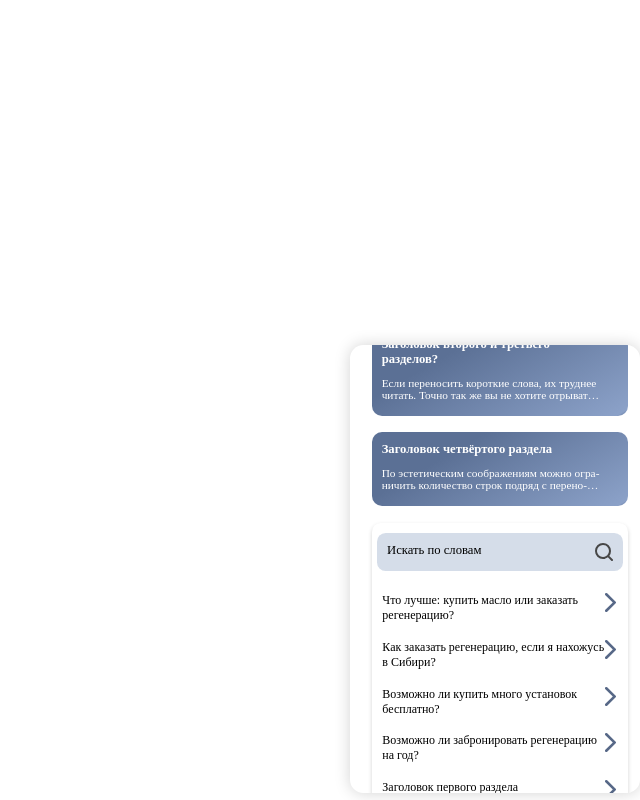
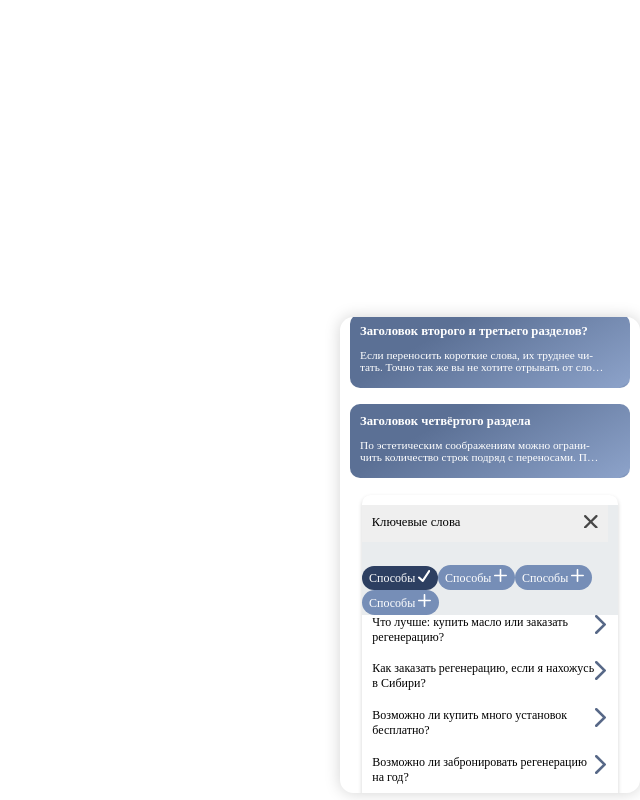
Before and after one commit to julia-888/QA-System, a React (Create React App) app: page / in a window 1280 px wide. Both pictures are taken after a click on the button "Искать по словам". Shown: the whole page, without its empty margins (640-1280 px from the left). Built offline with nearby package versions, Linux system fonts and the light colour scheme.

Commit message:
15 фев 2023 г. 17:18:47

```diff
--- a/src/App.css
+++ /dev/null
@@ -1,42 +0,0 @@
-
-/* default classes */
-.App {
-  margin: 0;
-  /* text-align: center; */
-  /* font-family: 'Montserrat'; */
-}
-
-.App-logo {
-  height: 40vmin;
-  pointer-events: none;
-}
-
-@media (prefers-reduced-motion: no-preference) {
-  .App-logo {
-    animation: App-logo-spin infinite 20s linear;
-  }
-}
-
-.App-header {
-  background-color: #282c34;
-  min-height: 100vh;
-  display: flex;
-  flex-direction: column;
-  align-items: center;
-  justify-content: center;
-  font-size: calc(10px + 2vmin);
-  color: white;
-}
-
-.App-link {
-  color: #61dafb;
-}
-
-@keyframes App-logo-spin {
-  from {
-    transform: rotate(0deg);
-  }
-  to {
-    transform: rotate(360deg);
-  }
-}
--- a/src/App.tsx
+++ b/src/App.tsx
@@ -1,10 +1,10 @@
 import React from 'react';
-import './App.css';
 import QASystem from './components/QASystem';
 
 function App() {
   return (
-    <div className="App">
+    <div>
+      {/* QA-System - окно с приложением */}
         <QASystem/>
     </div>
   );
--- /dev/null
+++ b/src/components/Div.tsx
@@ -0,0 +1,17 @@
+import styled from "styled-components";
+import { adpt } from "../adaptive";
+
+interface DivProps {
+    flexDirection?: string;
+    justifyContent?: string;
+    alignItems?: string;
+
+    borderRadius?: number;
+}
+
+// Стилевая основа для большинства div
+
+export const Div = styled.div`
+    display: flex;
+    font-family: 'Montserrat';
+`
--- a/src/components/KeyWordsDiv.tsx
+++ b/src/components/KeyWordsDiv.tsx
@@ -1,35 +1,26 @@
-import styled from "styled-components";
-import {HtmlHTMLAttributes, useRef} from 'react';
+import { keyWordsList } from "../keyWordsList";
+import styled from 'styled-components'
 import { adpt } from "../adaptive";
-import { articles } from "../data";
-import { useState } from "react";
-import { ReactComponent as SearchIcon} from "../img/search.svg";
-import { ReactComponent as OpenIcon} from "../img/open.svg";
+import { Interface } from "readline";
 import { ReactComponent as PlusIcon} from "../img/plus.svg";
-import { ReactComponent as SelectedIcon} from "./../img/selected.svg";
+import { ReactComponent as SelectedIcon} from "../img/selected.svg";
+import { ReactComponent as CloseIcon} from "../img/close.svg";
 
-const SearchDiv = styled.div`
-    box-sizing: border-box;
-    display: flex;
-    flex-direction: column;
-    justify-content: center;
-    align-items: center;
+interface Props {
+    clicked?: boolean;
+}
 
-    width: ${adpt(385)}px;
-    padding-top: ${adpt(15)}px;
-    border-radius: ${adpt(13)}px;
-    box-shadow: ${adpt(0)}px ${adpt(3)}px ${adpt(6)}px lightgrey;
+const KeyDiv = styled.div`
+    background-color: #E9ECEE;
 `
-
-const SearchDivButton = styled.button`
+const KeyDivButton = styled.button`
     box-sizing: border-box;
     display: flex;
     justify-content: space-between;
 
+    background-color: none;
     align-self: center;
     width: ${adpt(369)}px;
-    background-color: rgba(118, 142, 183, 0.3);
-    border-radius: ${adpt(13)}px;
     border: 0;
     margin-bottom: ${adpt(34)}px;
     padding: ${adpt(15)}px;
@@ -38,71 +29,26 @@ const SearchDivButton = styled.button`
     font-weight: Medium;
 `
 
-const SearchDivButtonArticle = styled.button`
-    display: flex;
-    justify-content: space-between;
-    width: ${adpt(350)}px;
-
+const KeyWord = styled.button<Props>`
+    border-radius: ${adpt(22)}px;
+    border: none;
+    padding: ${adpt(6)}px ${adpt(11)}px;
+    background-color: ${p => p.clicked ? '#2D3F61':'#768EB7'};
+    color: #FFFFFF;
+    font-family: 'Montserrat';
     font-size: ${adpt(18)}px;
-    font-weight: normal;
-    background: none;
-    font-family: 'Montserrat';
-    text-align: start;
-    border: none;
-    margin: 0 ${adpt(28)}px ${adpt(25)}px ${adpt(25)}px;
-    padding: 0;
+    font-style: Regular;
 `
 
-const SearchDivButtonLookAll = styled.button`
-    font-size: ${adpt(18)}px;
-    font-weight: normal;
-    background: none;
-    font-family: 'Montserrat';
-    color: rgba(60, 60, 60, 0.9);
-    text-align: start;
-    border: none;
-    margin: 0 ${adpt(28)}px ${adpt(25)}px ${adpt(25)}px;
-    padding: 0;
-`
+export default function KeyWordsDiv() {
+    return (
+        <KeyDiv>
+            <KeyDivButton><div>Ключевые слова</div> <div><CloseIcon/></div></KeyDivButton>
+            <KeyWord clicked>Способы <SelectedIcon/></KeyWord>
+            <KeyWord >Способы <PlusIcon/></KeyWord>
+            <KeyWord >Способы <PlusIcon/></KeyWord>
+            <KeyWord >Способы <PlusIcon/></KeyWord>
 
-const Wrap = styled.div`
-    height: ${adpt(300)}px;
-`
-
-
-export default function KeyWordsDiv() {
-    const [clicked, setClicked] = useState(false);
-
-
-    // Ссылка на элемент
-    const targetRef = useRef<any>(null)
-
-
-    return (
-        <SearchDiv>
-            <SearchDivButton onClick={(e) => {
-                // Автоскролл до элемента
-                targetRef.current && targetRef.current.scrollIntoView({block: "center", behavior: "smooth"});
-
-                setClicked(!clicked)
-                }
-            }>
-                Искать по словам
-                <SearchIcon/>
-            </SearchDivButton>
-
-            {/* Добавляем ссылку */}
-            <Wrap ref={targetRef}>
-            {clicked && articles.map(article => (
-                <SearchDivButtonArticle><div>{article.title}</div><div><OpenIcon/></div></SearchDivButtonArticle>
-                ))}
-            </Wrap>
-            {clicked &&
-                (<SearchDivButtonLookAll>Показать все</SearchDivButtonLookAll>)
-            }
-
-        </SearchDiv>
+        </KeyDiv>
     );
-
-
 }
--- a/src/components/QASystem.tsx
+++ b/src/components/QASystem.tsx
@@ -3,44 +3,52 @@ import MainArticleButton from './MainArticleButton';
 import { articles } from '../data';
 import KeyWordsDiv from './KeyWordsDiv';
 import { adpt } from '../adaptive';
+import Search from './Search';
+import { Div } from './Div';
+import { ReactComponent as MoveIcon} from "../img/move.svg";
 
-const QASystemFrame = styled.div`
-display: flex;
-flex-direction: column;
-align-items: center;
-
+// Блок-родитель для всего приложения
+const QASystemFrame = styled(Div)`
     position: absolute;
     right: 0;
     bottom: ${adpt(10)}px;
 
-font-family: 'Montserrat';
+    flex-direction: column;
+    align-items: center;
     width: ${adpt(420)}px;
     height: ${adpt(672)}px;
-padding-left: ${adpt(15)}px;
+    padding: ${adpt(27)}px ${adpt(15)}px ${adpt(15)}px ${adpt(15)}px;
     box-shadow: ${adpt(0)}px ${adpt(0)}px ${adpt(24)}px lightgrey;
     border-radius: ${adpt(20)}px;
     overflow-y: scroll;
 `
 
-const Header = styled.h1`
+// Заголовок страницы с элементом для перемещения окна
+const HeaderDiv = styled(Div)`
+    justify-content: space-between;
+    width: ${adpt(360)}px;
+    font-weight: 600;
     font-size: ${adpt(23)}px;
-font-weight: SemiBold;
     text-align: left;
-align-self: start;
     padding-left: ${adpt(40)}px;
-margin: ${adpt(27)}px 0 ${adpt(35)}px 0;
+    margin-bottom: ${adpt(35)}px;
 `
 
 export default function QASystem() {
     return(
             <QASystemFrame>
-                <Header>Частые вопросы</Header>
+                <HeaderDiv>
+                    <div>Частые вопросы</div>
+                    <MoveIcon/>
+                </HeaderDiv>
                 {
+                    // Вывод трёх популярных статей
                     articles.map(elem => elem.popular ? (
                         <MainArticleButton header={elem.title} paragraph={elem.mainText1}/>
                     ) : <></>) }
 
-                <KeyWordsDiv/>
+                {/* Блок поиска */}
+                <Search />
             </QASystemFrame>
 
     );
--- /dev/null
+++ b/src/components/Search.tsx
@@ -0,0 +1,106 @@
+import styled from "styled-components";
+import {HtmlHTMLAttributes, useRef} from 'react';
+import { adpt } from "../adaptive";
+import { articles } from "../data";
+import { useState } from "react";
+import { ReactComponent as SearchIcon} from "../img/search.svg";
+import { ReactComponent as OpenIcon} from "../img/open.svg";
+import { ReactComponent as PlusIcon} from "../img/plus.svg";
+import { ReactComponent as SelectedIcon} from "./../img/selected.svg";
+import KeyWordsDiv from "./KeyWordsDiv";
+import { Div } from "./Div";
+
+// Блок-родитель для поиска
+const SearchDiv = styled(Div)`
+    box-sizing: border-box;
+    flex-direction: column;
+    justify-content: center;
+    align-items: center;
+    width: ${adpt(385)}px;
+    padding-top: ${adpt(15)}px;
+    border-radius: ${adpt(13)}px;
+    box-shadow: ${adpt(0)}px ${adpt(3)}px ${adpt(6)}px lightgrey;
+`
+
+// Кнопка-активатор поиска
+const SearchButton = styled.button`
+    box-sizing: border-box;
+    display: flex;
+    justify-content: space-between;
+    width: ${adpt(369)}px;
+    background-color: rgba(118, 142, 183, 0.3);
+    border-radius: ${adpt(13)}px;
+    border: 0;
+    margin-bottom: ${adpt(34)}px;
+    padding: ${adpt(15)}px;
+    font-size: ${adpt(19)}px;
+    font-family: 'Montserrat';
+    font-weight: Medium;
+`
+
+// Кнопка-переход на статью
+const ArticleButton = styled.button`
+    display: flex;
+    justify-content: space-between;
+    width: ${adpt(350)}px;
+    font-size: ${adpt(18)}px;
+    font-weight: normal;
+    background: none;
+    font-family: 'Montserrat';
+    text-align: start;
+    border: none;
+    margin: 0 ${adpt(28)}px ${adpt(25)}px ${adpt(25)}px;
+    padding: 0;
+`
+
+// Кнопка "Показать все"
+const ButtonLookAll = styled(ArticleButton)`
+    color: rgba(60, 60, 60, 0.9);
+    justify-content: center;
+`
+
+// Блок на котором отображаются статьи
+const SearchDivArticles = styled(Div)`
+    flex-direction: column;
+`
+
+
+export default function Search() {
+    // Состояние кнопки-активатора поиска
+    const [clicked, setClicked] = useState(false);
+
+    // Ссылка на элемент
+    const targetRef = useRef<any>(null)
+
+    return (
+        <SearchDiv>
+            {/* если нажата, то отображается панель с ключевыми словами */}
+            {clicked ?
+                (<KeyWordsDiv/>) :
+                (
+                <SearchButton onClick={(e) => {
+                    // Автоскролл до элемента
+                    targetRef.current && targetRef.current.scrollIntoView({block: "center", behavior: "smooth"});
+                    setClicked(!clicked);
+                    }
+                }>
+                    Искать по словам
+                    <SearchIcon/>
+                </SearchButton>
+                )
+            }
+
+            {/* Добавляем ссылку */}
+            <SearchDivArticles ref={targetRef}>
+            {/* Отображение первых четырёх заголовков из списка статей */}
+            {articles.slice(0, 4).map(article => (
+                <ArticleButton><div>{article.title}</div><div><OpenIcon/></div></ArticleButton>
+                ))}
+            <ButtonLookAll>Показать все</ButtonLookAll>
+            </SearchDivArticles>
+
+        </SearchDiv>
+    );
+
+
+}
--- a/src/data.tsx
+++ b/src/data.tsx
@@ -1,5 +1,6 @@
 import { IArticle } from "./models"
 
+// Данные для статей
 export const articles: IArticle[] = [
     {
         title: 'Что лучше: купить масло или заказать регенерацию?',
--- /dev/null
+++ b/src/keyWordsList.tsx
@@ -0,0 +1,11 @@
+export const keyWordsList : string[] = [
+    "Способы",
+    "Регенерация",
+    "Трансформаторы",
+    "Заказ",
+    "Издержки",
+    "Результаты",
+    "Установки",
+    "Преимущества",
+    "Адсорбционная"
+]
--- a/src/models.tsx
+++ b/src/models.tsx
@@ -1,3 +1,5 @@
+// Интерфейс содержимого статьи
+
 export interface IArticle {
     title: string,
     subtitle: string,
```
Also changed, not shown: src/components/MainArticleButton.tsx (+6 -7 lines). Lines whose indentation alone changed are shown as unchanged.
